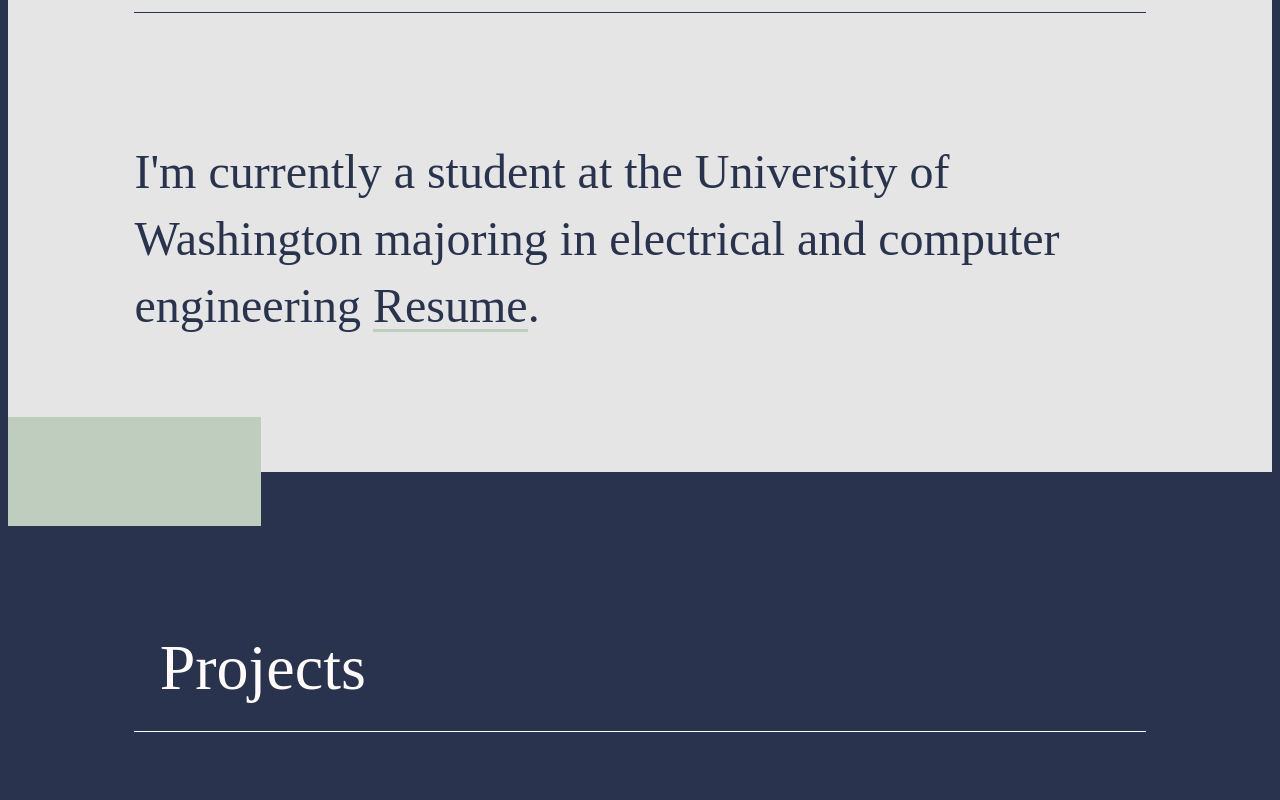
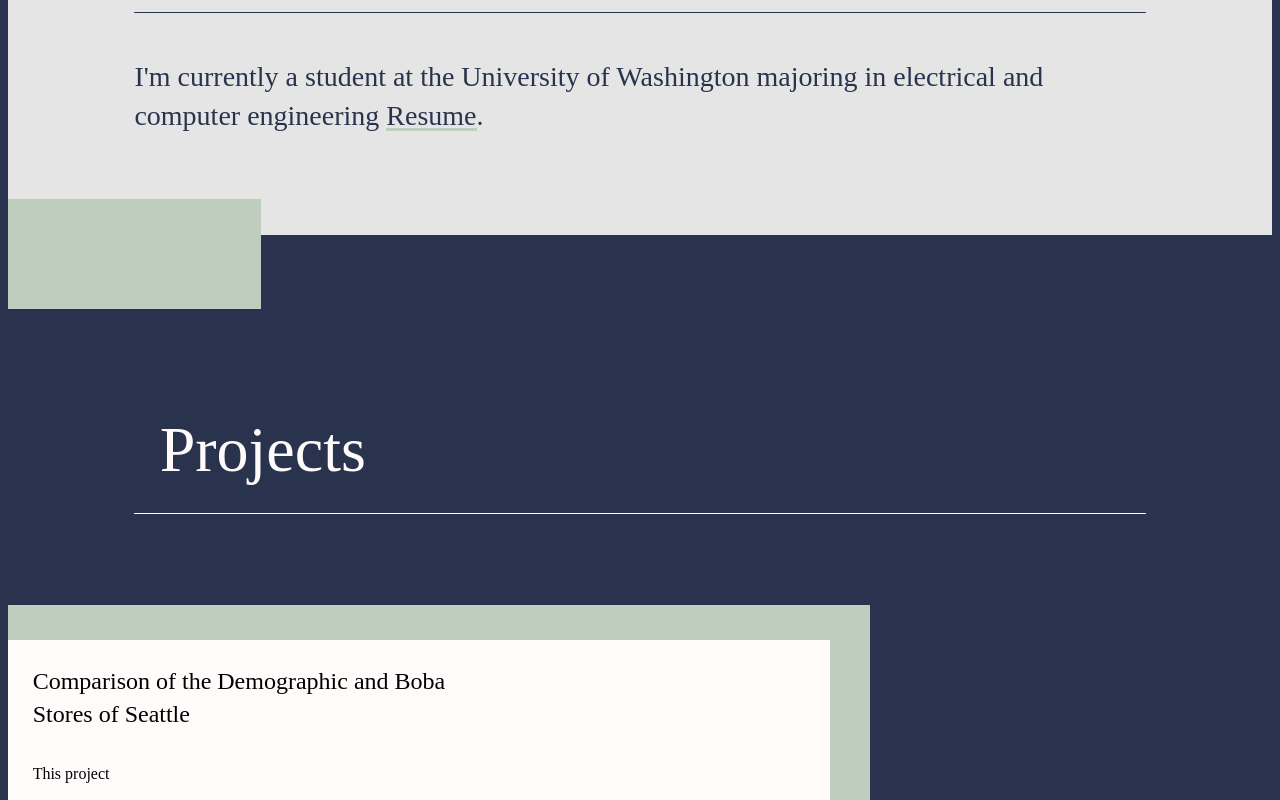
Before and after one commit to garrettleung/Garrettleung.me, a plain HTML site: page index.html in a window 1280 px wide. Shown: the part 560-1360 px from the top of the page. Drawn offline with nearby package versions, Linux system fonts and the light colour scheme; files that its build step writes are made by us from their sources; files whose address does not match are found by name.

Commit message:
formatted css for projects

```diff
--- a/css/main.css
+++ b/css/main.css
@@ -41,8 +41,7 @@
   }
 
   h1 {
-    margin-top: 100px;
-    font-size: 48px;
+    font-size: 12px;
     font-weight: 300;
     line-height: 1.4em;
     animation: fadein 1.2s ease-in;
@@ -110,7 +109,7 @@
     margin-left: auto;
     margin-right: auto;
     width: 80%;
-    font-size: 36;
+    font-size: 28px;
   }
   .aboutBox{
     background-color: #BFCDBF;
@@ -188,7 +187,9 @@
   }
 
   #projectDescription {
-
+    font-size: 16px;
+    padding-left: 5%;
+    padding-top: 3%;
   }
 
   .projectLinks {
--- a/index.html
+++ b/index.html
@@ -46,8 +46,8 @@
             </div>
             <div class="line line-1">
             </div>
-            <div id=aboutText>
-                <h1>I'm currently a student at the University of Washington majoring in electrical and computer engineering
+            <div>
+                <h1 id="aboutText">I'm currently a student at the University of Washington majoring in electrical and computer engineering
                     <span data-scroll class="highlight">Resume</span>.</h1>
             </div>
         </div>
@@ -65,6 +65,9 @@
                 <div class="projectText">
                     <h1 id = "projectTitle">
                         Comparison of the Demographic and Boba Stores of Seattle
+                    </h1>
+                    <h1 id = "projectDescription">
+                        This project
                     </h1>
                 </div>
                 <div class="projectPicture">
```
